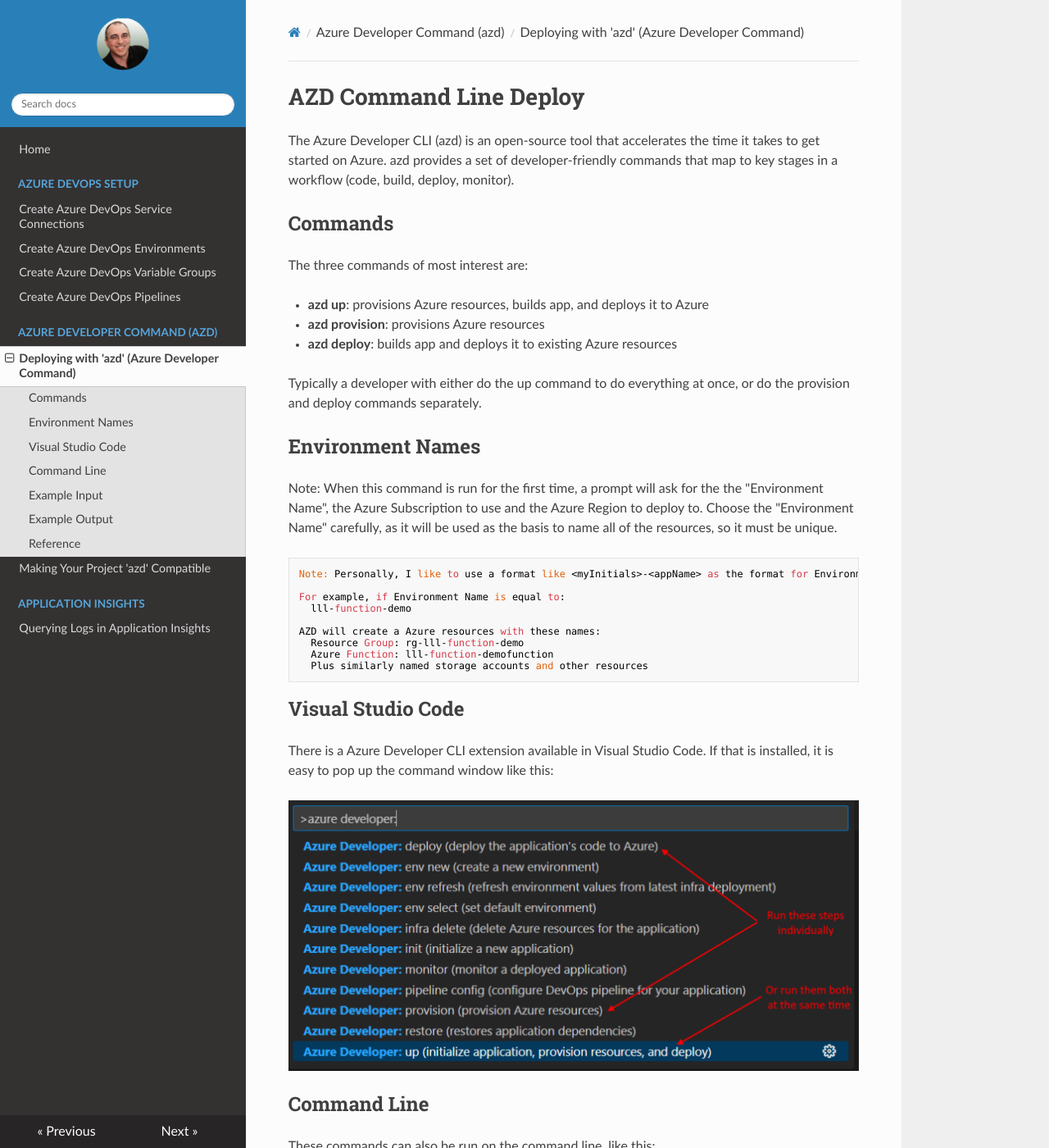
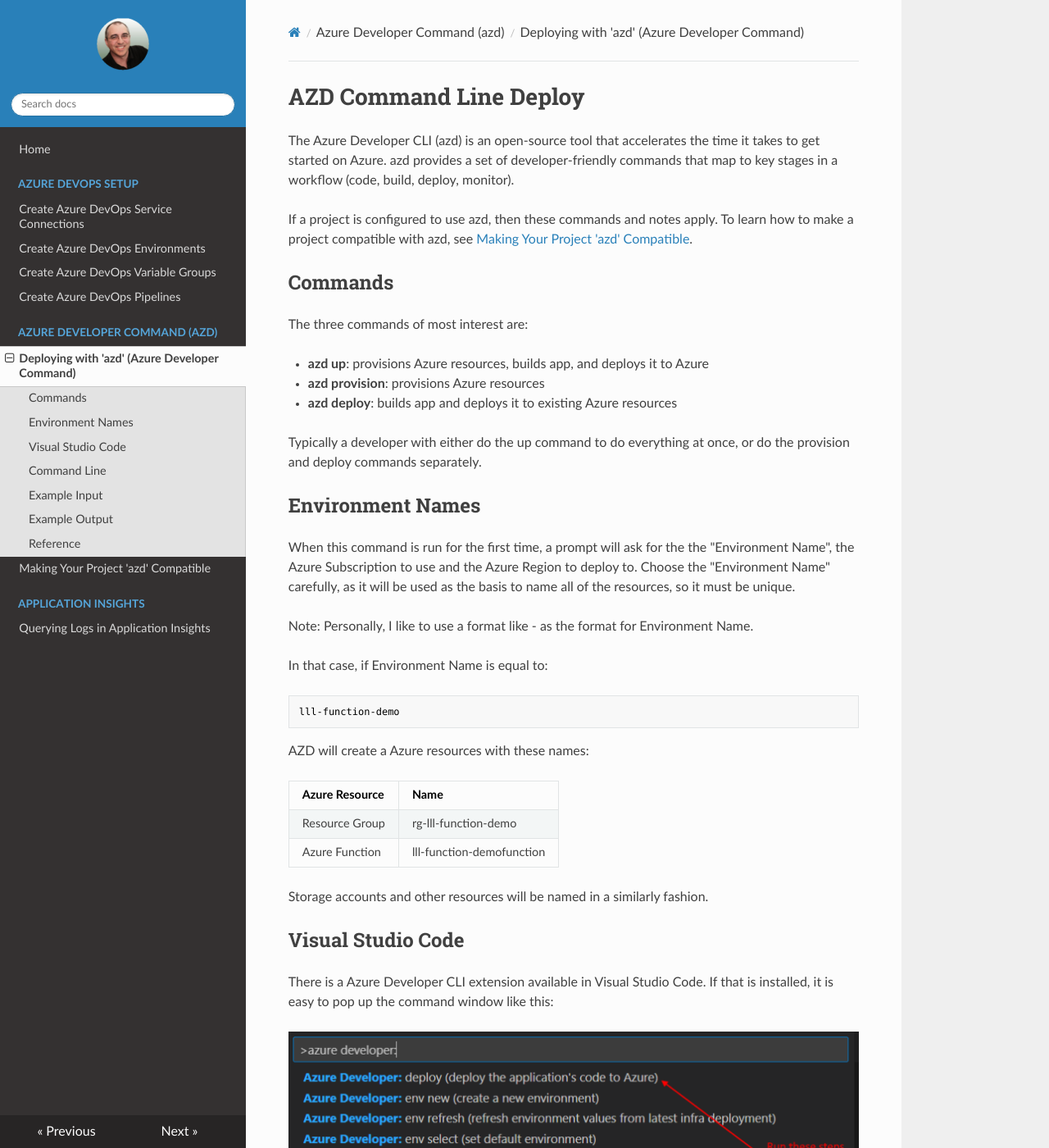
Before and after one commit to lluppesms/Docs, an MkDocs documentation site: the page built from docs/AzdDeploy.md, in a window 1280 px wide and 1400 px high. Shown: the whole window at 82% size. Built offline with MkDocs 1.6.1, drawn with Linux system fonts in a browser that asks for light colours; nearby versions of some CDN libraries.

Commit message:
Update azd document

````diff
--- a/docs/AzdDeploy.md
+++ b/docs/AzdDeploy.md
@@ -1,6 +1,8 @@
 # AZD Command Line Deploy
 
 The Azure Developer CLI (azd) is an open-source tool that accelerates the time it takes to get started on Azure. azd provides a set of developer-friendly commands that map to key stages in a workflow (code, build, deploy, monitor).
+
+If a project is configured to use azd, then these commands and notes apply.  To learn how to make a project compatible with azd, see [Making Your Project 'azd' Compatible](AzdCompatibility.md).
 
 ## Commands
 
@@ -14,23 +16,30 @@
 
 ## Environment Names
 
-Note: When this command is run for the first time, a prompt will ask for the the "Environment Name", the Azure Subscription to use and the Azure Region to deploy to. Choose the "Environment Name" carefully, as it will be used as the basis to name all of the resources, so it must be unique.
+When this command is run for the first time, a prompt will ask for the the "Environment Name", the Azure Subscription to use and the Azure Region to deploy to. Choose the "Environment Name" carefully, as it will be used as the basis to name all of the resources, so it must be unique.
 
-    Note: Personally, I like to use a format like <myInitials>-<appName> as the format for Environment Name.
+Note: Personally, I like to use a format like <myInitials>-<appName> as the format for Environment Name.
 
-    For example, if Environment Name is equal to:
-      lll-function-demo
+In that case, if Environment Name is equal to:
 
-    AZD will create a Azure resources with these names:
-      Resource Group: rg-lll-function-demo
-      Azure Function: lll-function-demofunction
-      Plus similarly named storage accounts and other resources
+```bash
+lll-function-demo
+```
+
+AZD will create a Azure resources with these names:
+
+| Azure Resource | Name                       |
+| -------------- | -------------------------- |
+| Resource Group |  rg-lll-function-demo      |
+| Azure Function |  lll-function-demofunction |
+
+Storage accounts and other resources will be named in a similarly fashion.
 
 ## Visual Studio Code
 
 There is a Azure Developer CLI extension available in Visual Studio Code. If that is installed, it is easy to pop up the command window like this:
 
-![VSC Commands](/Docs/assets/images/AZD_Commands.png)
+![VSC Commands](assets/images/AZD_Commands.png)
 
 ## Command Line
 
@@ -42,11 +51,11 @@
 
 ## Example Input
 
-![VSC Commands](/Docs/assets/images/AZD_Prompts.png)
+![VSC Commands](assets/images/AZD_Prompts.png)
 
 ## Example Output
 
-![VSC Commands](/Docs/assets/images/AZD_Result.png)
+![VSC Commands](assets/images/AZD_Result.png)
 
 ---
 
````
